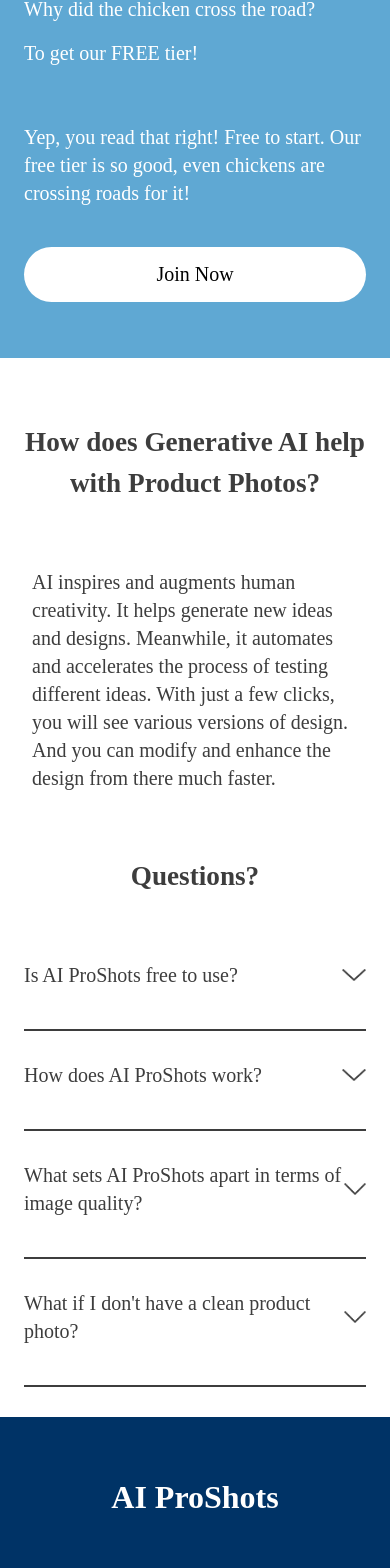
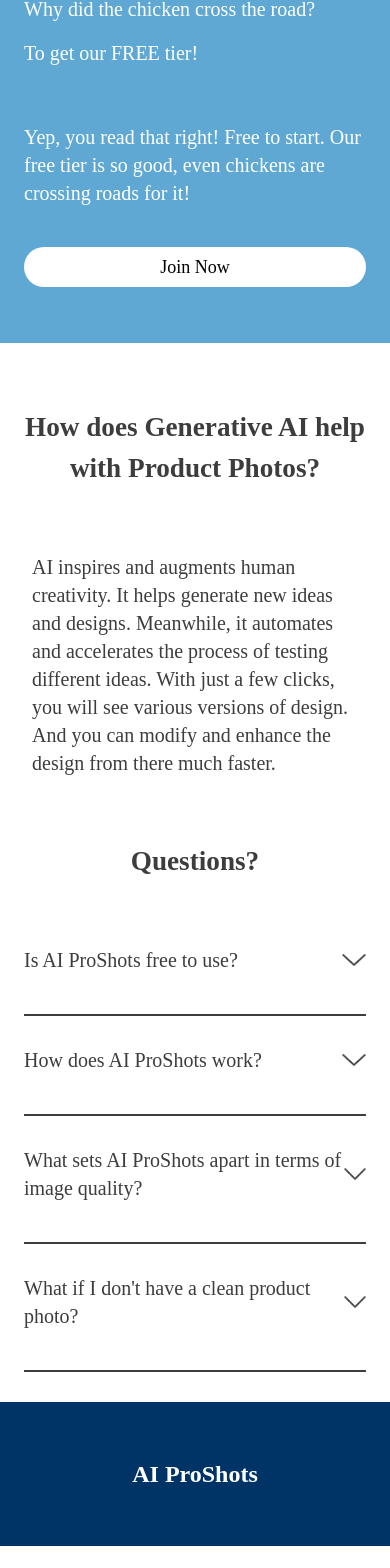
Before and after one commit to anber22/MVP-Official-Website, a Next.js app: page / in a window 390 px wide. Shown: the part 2663-4231 px from the top of the page. After the commit the page ends 4209 px from the top, so only its background shows below. Built offline with nearby package versions, Linux system fonts and the light colour scheme; a web font is replaced by a local one.

Commit message:
change the font size on mobile device

```diff
--- a/src/app/page.js
+++ b/src/app/page.js
@@ -260,7 +260,7 @@
           <p className='text-xl sm:text-2xl md:text-3xl pb-10 sm:pb-[6.4375rem]'>
             Yep, you read that right! Free to start. Our free tier is so good, even chickens are crossing roads for it!
           </p>
-          <div className='rounded-[50px] sm:py-3 md:py-5 bg-white w-full md:w-[18.75rem] text-center text-black leading-[3.4375rem] text-xl sm:text-2xl font-medium cursor-pointer'>Join Now</div>
+          <div className='rounded-[50px] sm:py-3 md:py-5 bg-white w-full md:w-[18.75rem] text-center text-black leading-[2.5rem] sm:leading-[3.4375rem] text-lg sm:text-xl md:text-2xl font-medium cursor-pointer'>Join Now</div>
         </div>
       </article>
 
@@ -362,7 +362,7 @@
       </article>
 
       <footer className='bg-[--theme-darkblue] w-full text-white py-[3.5rem]'>
-        <div className='text-center text-[2rem] font-semibold sm:mb-[7.1875rem]'>AI ProShots</div>
+        <div className='text-center text-2xl sm:text-[2rem] font-semibold sm:mb-[7.1875rem]'>AI ProShots</div>
         <article className='flex justify-around max-sm:hidden'>
           <div className='flex gap-x-[4.125rem] text-sm'>
             <span className='cursor-pointer'> Terms & Conditions </span>
```
